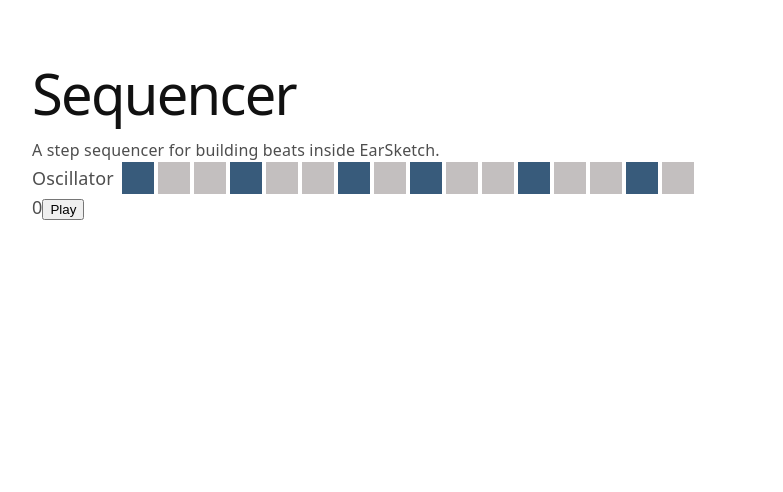
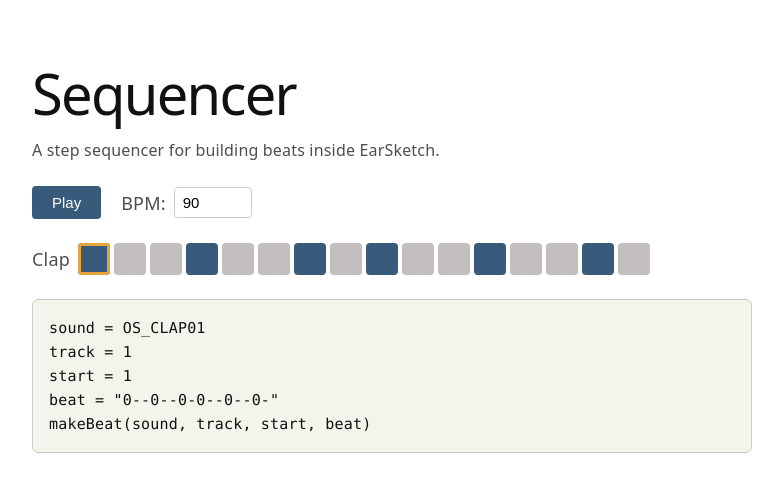
Before and after one commit to earsketch/earsketch-extensions, a React (Vite) app in the folder extensions/sequencer/: page / in a window 1280 px wide. Shown: the top 492 px of the page, without its empty margins (16-799 px from the left). Built offline with nearby package versions, Linux system fonts and the light colour scheme.

Commit message:
Fix some logic flow within the sequencer
Specifically had to incorporate another useEffect to
handle the first step being; while the other hook continues
to handle the rest of the steps. Make tempo to be a
state variable so that it can be updated. Organized
UI elements and did CSS styling

```diff
--- a/extensions/sequencer/src/App.css
+++ b/extensions/sequencer/src/App.css
@@ -7,6 +7,43 @@
   color: var(--text);
   font-size: 16px;
   line-height: 1.5;
+  margin: 0 0 24px;
+}
+
+.controls {
+  display: flex;
+  align-items: center;
+  gap: 20px;
+  margin: 0 0 24px;
+}
+
+.controls button {
+  padding: 8px 20px;
+  border: none;
+  border-radius: 4px;
+  background: #385b7b;
+  color: #fff;
+  font-size: 15px;
+  cursor: pointer;
+}
+
+.controls label {
+  display: flex;
+  align-items: center;
+  gap: 8px;
+  color: var(--text);
+}
+
+.controls input {
+  width: 60px;
+  padding: 6px 8px;
+  border: 1px solid var(--border);
+  border-radius: 4px;
+  font-size: 15px;
+}
+
+.sequencer-grid {
+  margin: 0 0 24px;
 }
 
 .track-row {
@@ -25,9 +62,28 @@
   height: 32px;
   background: #c3bfbf;
   border: none;
+  border-radius: 4px;
   cursor: pointer;
 }
 
 .step-on {
   background: #385b7b;
 }
+
+.step-active {
+  outline: 3px solid #e8a33d;
+  outline-offset: -3px;
+}
+
+.code-output {
+  margin: 0;
+  padding: 16px;
+  background: var(--code-bg);
+  border: 1px solid var(--border);
+  border-radius: 6px;
+  font-family: var(--mono);
+  font-size: 15px;
+  line-height: 1.6;
+  color: var(--text-h);
+  overflow-x: auto;
+}
--- a/extensions/sequencer/src/App.tsx
+++ b/extensions/sequencer/src/App.tsx
@@ -2,9 +2,10 @@
 import './App.css'
 
 function App() {
-  const tempo = 90
+  const [tempo, setTempo] = useState(90)
   const nSteps = 16
   const audioCtxRef = useRef<AudioContext | null>(null)
+  const currentBeatRef = useRef<number>(0)
   const [isPlaying, setIsPlaying] = useState(false)
 
   const [iBeat, setIBeat] = useState(0)
@@ -12,28 +13,6 @@
     true, false, false, true, false, false, true, false,
     true, false, false, true, false, false, true, false,
   ])
-
-  // async function playBeats() {
-  //   if (steps[nextBeat] && audioCtxRef.current) {
-  //     try{
-  //       const url = 'https://earsketch-test.ersktch.gatech.edu/backend-static/MakeBeat/OS_CLAP01.flac'
-  //       const response = await fetch(url)
-  //       const buffer = await response.arrayBuffer()
-  //       const audioBuffer = await audioCtxRef.current.decodeAudioData(buffer)
-  //       const source = audioCtxRef.current!.createBufferSource()
-  //       source.buffer = audioBuffer
-  //       source.connect(audioCtxRef.current!.destination)
-  //       source.start()
-  //     } catch (error) {
-  //       console.error('Error loading sound:', error)
-  //     }
-  //     // const osc = audioCtxRef.current.createOscillator()
-  //     // osc.connect(audioCtxRef.current.destination)
-  //     // osc.start()
-  //     // osc.stop(audioCtxRef.current.currentTime + 0.1)
-  //   }
-  //   return nextBeat
-  // }
 
   const playBeats = async (nextBeat: number) => {
     if (steps[nextBeat] && audioCtxRef.current) {
@@ -59,21 +38,26 @@
   useEffect(() => {
     if (!isPlaying)
       return
+    playBeats(currentBeatRef.current)
+  }, [isPlaying]);
+
+  useEffect(() => {
+    if (!isPlaying)
+      return
 
     const period = 60 / tempo * 1000 / 4
 
     const intervalID = setInterval(() => {
-      setIBeat((prevBeat) => {
-        const nextBeat = (prevBeat + 1) % nSteps
-        playBeats(nextBeat)
-        return nextBeat
-      })
+      const nextBeat = (currentBeatRef.current + 1) % nSteps
+      currentBeatRef.current = nextBeat
+      playBeats(nextBeat)
+      setIBeat(nextBeat)
     }, period)
 
     return () => {
       clearInterval(intervalID);
     };
-  }, [isPlaying, steps]);
+  }, [isPlaying, tempo, steps]);
 
   function handlePlay() {
     if(!audioCtxRef.current) {
@@ -82,19 +66,38 @@
     setIsPlaying(!isPlaying)
   }
 
+  const beatString = steps.map(s => s ? '0' : '-').join('')
+  const sound = 'OS_CLAP01'
+  const track = 1
+  const start = 1
+  const earsketchCode = `sound = ${sound}\ntrack = ${track}\nstart = ${start}\nbeat = "${beatString}"\nmakeBeat(sound, track, start, beat)`
+
   return (
     <div className="page">
       <h1>Sequencer</h1>
       <p>A step sequencer for building beats inside EarSketch.</p>
+      <div className="controls">
+        <button onClick={() => handlePlay()}>{isPlaying ? 'Pause' : 'Play'}</button>
+        <label>
+          BPM:
+          <input
+            type="number"
+            min={40}
+            max={240}
+            value={tempo}
+            onChange={(e) => setTempo(Number(e.target.value))}
+          />
+        </label>
+      </div>
       <div className="sequencer-grid">
         <div className="track-row">
-          <span className="track-label">Oscillator</span>
+          <span className="track-label">Clap</span>
           <div className="track-cells">
             {Array.from({ length: nSteps }, (_, i) => (
               <button
                 key={i}
                 type="button"
-                className={steps[i] ? 'step step-on' : 'step'}
+                className={`step ${steps[i] ? 'step-on' : ''} ${iBeat === i ? 'step-active' : ''}`}
                 aria-pressed={steps[i]}
                 onClick={() => {
                   const newSteps = [...steps]
@@ -106,12 +109,7 @@
           </div>
         </div>
       </div>
-      {/* {JSON.stringify(steps)} */}
-      {JSON.stringify(iBeat)}
-      <button onClick={() => handlePlay()}>{isPlaying ? 'Pause' : 'Play'}</button>
-      {/* <div style ={{ backgroundColor: isPlaying ? 'lightgreen' : 'lightcoral' }}>
-        test
-      </div> */}
+      <pre className="code-output">{earsketchCode}</pre>
     </div>
   )
 }
```
